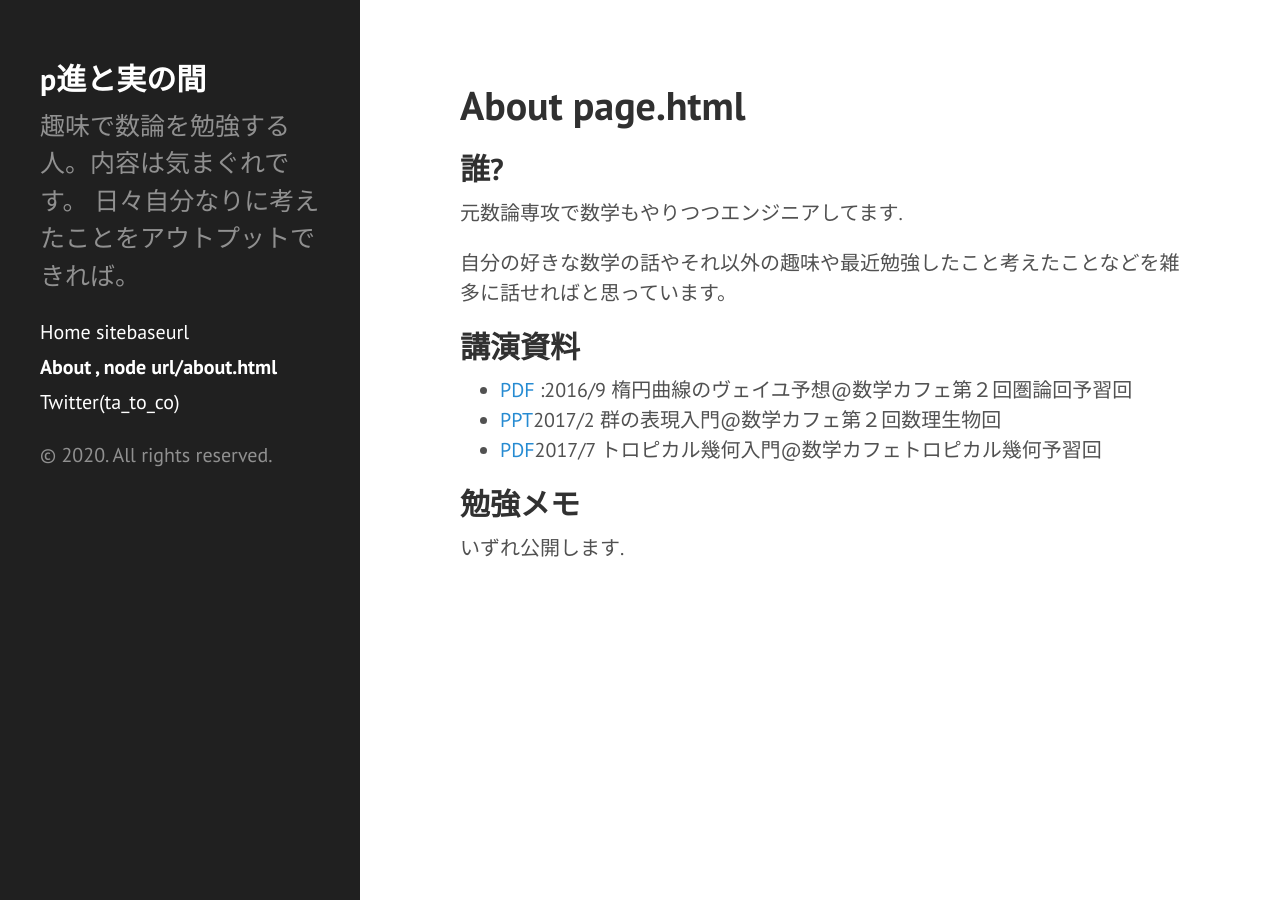
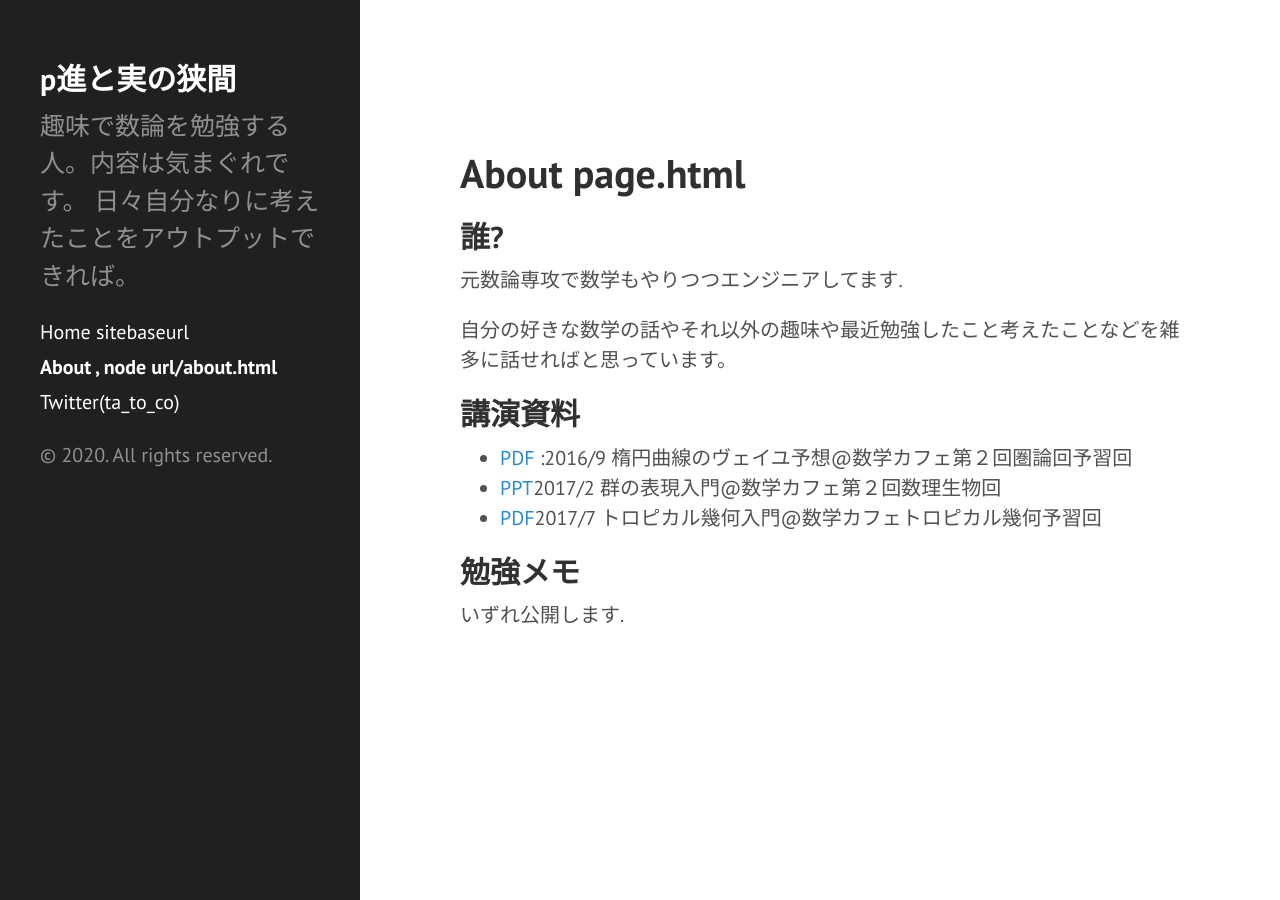
Before and after one commit to ariririri/ariririri.github.io, a Jekyll site: the page built from about.md, in a window 1280 px wide. Built offline with Jekyll 4.4.1, drawn with Linux system fonts in a browser that asks for light colours.

```diff
--- a/_config.yml
+++ b/_config.yml
@@ -13,7 +13,7 @@
 # you will see them accessed via {{ site.title }}, {{ site.email }}, and so on.
 # You can create any custom variable you would like, and they will be accessible
 # in the templates via {{ site.myvariable }}.
-title: p進と実の間
+title: p進と実の狭間
 email: padic.ariririri@gmail.com
 description: >- # this means to ignore newlines until "baseurl:"
   趣味で数論を勉強する人。内容は気まぐれです。
@@ -39,7 +39,7 @@ defaults:
 markdown: kramdown
 # theme: minima
 theme: jekyll-theme-clean-blog
-remote_theme: jekyll-theme-clean-blog
+# remote_theme: jekyll-theme-clean-blog
 plugins:
   - jekyll-feed
 kramdown:
--- a/_includes/head.html
+++ b/_includes/head.html
@@ -26,4 +26,13 @@
 
   <!-- RSS -->
   <link rel="alternate" type="application/rss+xml" title="RSS" href="/atom.xml">
+
+
+<!-- コメント-->
+<h2>
+  <a href="{{ site.baseurl }}">
+    {{ site.title }}
+  </a>
+</h2>
+
 </head>
```
Also changed, not shown: 7 other files.
